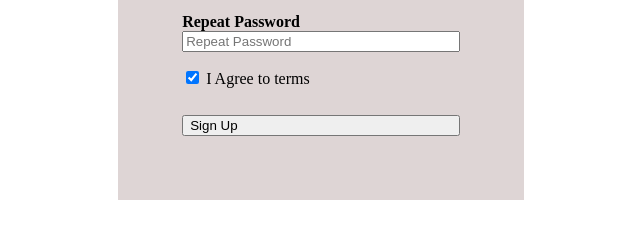
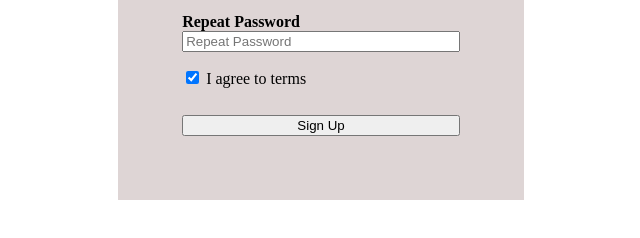
Before and after one commit to sanket-a8lw12/FakeStoreApi, a website: page signUp.html in a window 1280 px wide. Shown: the part 452-690 px from the top of the page, 319-959 px from the left. Drawn offline with Linux system fonts and the light colour scheme.

Commit message:
removed the class signup-column from the sign up button to fixed the indendation
it was a bug fix

```diff
--- a/signUp.html
+++ b/signUp.html
@@ -42,11 +42,11 @@
 
                 <label>
                     <input type="checkbox" id="checkBox" checked="checked" name="terms" style="margin-bottom:15px"> I
-                    Agree
+                    agree
                     to terms
                 </label>
 
-                <button type="submit" class="signup-column">Sign Up</button>
+                <button type="submit" class="">Sign Up</button>
             </form>
         </div>
     </div>
```
